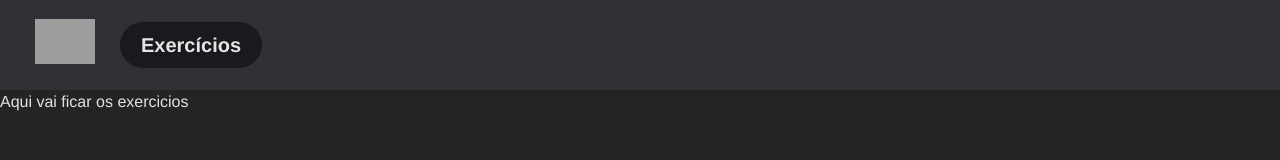
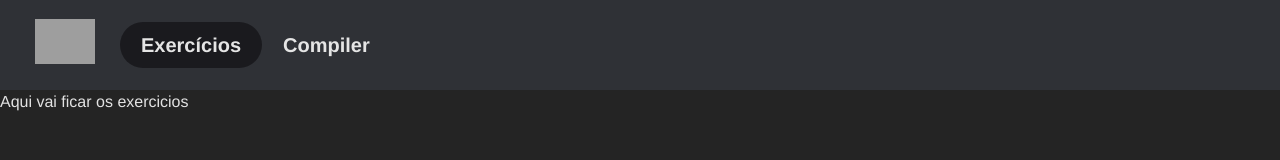
Before and after one commit to sferriss/edu-code-app, a React (Vite) app: page / in a window 1280 px wide. Shown: the top 160 px of the page. Built offline with nearby package versions, Linux system fonts and the light colour scheme; grey boxes are pictures that could not be loaded.

Commit message:
feat: botoes

```diff
--- a/src/components/Navbar.tsx
+++ b/src/components/Navbar.tsx
@@ -1,16 +1,28 @@
 import "../styles/navbar.css"
 import Logo from "../assets/a-rocket-5-no-background.png"
 import {Link} from "react-router-dom";
+import { useEffect, useState } from 'react';
+import { useLocation } from 'react-router-dom';
 
 export function Navbar() {
+    const location = useLocation();
+    const [activePath, setActivePath] = useState(location.pathname);
+
+    useEffect(() => {
+        setActivePath(location.pathname);
+    }, [location]);
+
     return (
         <nav className="navbar-container">
             <div className="navbar-sub-container">
                 <Link className="logo" to="/">
                     <img src={Logo} alt="logo"/>
                 </Link>
-                <Link className={`navbar-link ${location.pathname === "/" ? "active-link" : ""}`} to="/">
+                <Link className={`navbar-link ${activePath === '/' ? 'active-link' : ''}`} to="/">
                     Exercícios
+                </Link>
+                <Link className={`navbar-link ${activePath === '/compiler' ? 'active-link' : ''}`} to="/compiler">
+                    Compiler
                 </Link>
             </div>
             <div className="navbar-sub-container">
```
